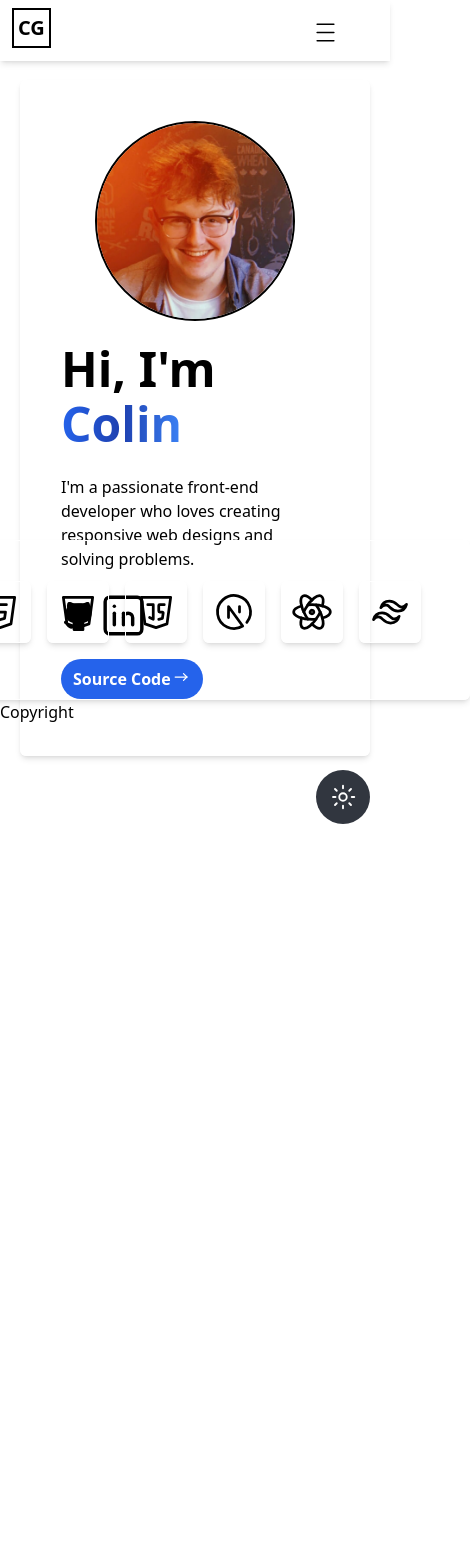
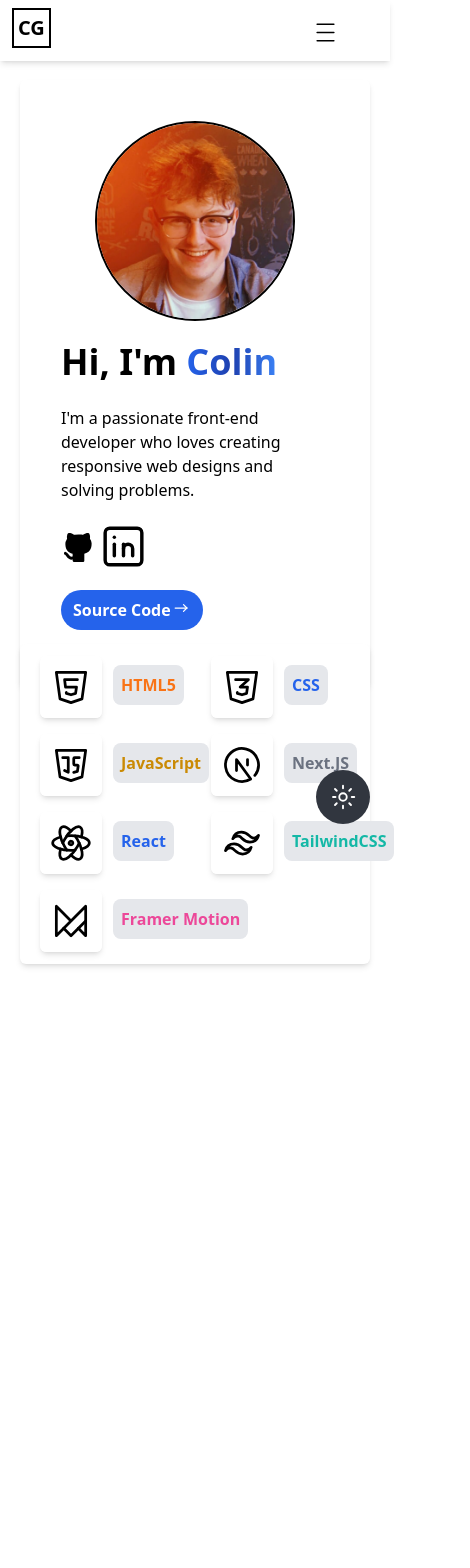
Before and after one commit to colinguinane1/old-portfolio-1, a Next.js app: page / in a window 390 px wide. Shown: the top 1568 px of the page, 470 px wide, since content can reach past the window. Built offline with nearby package versions, Linux system fonts and the light colour scheme.

Commit message:
techstack component working and looking good - is responsive

```diff
--- a/src/app/components/Footer.jsx
+++ b/src/app/components/Footer.jsx
@@ -1,9 +1,13 @@
 const Footer = () => {
-    return(
-      <footer className='h-[200vh]'>
-        <h1>Copyright</h1>
-      </footer>
-    )
-}
+  return (
+    <footer className="h-[50vh]">
+      <div className='dark:bg-[#31363F] bg-black text-white dark:text-gray-500 bottom-0 mt-[100vh] h-full'>
+        <div className='text-center mt-20'>
+        <h1>Copyright ©2024 Colin Guinane - All rights reserved</h1>
+        </div>
+      </div>
+    </footer>
+  );
+};
 
-export default Footer
+export default Footer;
--- a/src/app/components/Index.jsx
+++ b/src/app/components/Index.jsx
@@ -17,9 +17,7 @@ function Index() {
             <Navbar />
             <LandingCard />
             <TechStack />
-            <footer>
             <Footer />
-            </footer>
             <button onClick={toggleDarkMode} className='fixed hover:p-4 bottom-0 right-0 mb-5 mr-5 bg-[#31363F] dark:bg-white dark:text-black text-white p-3 rounded-full'>
             <svg xmlns="http://www.w3.org/2000/svg" class="icon icon-tabler icon-tabler-brightness-up dark:stroke-black" width="30" height="30" viewBox="0 0 24 24" stroke-width="1.5" stroke="#ffffff" fill="none" stroke-linecap="round" stroke-linejoin="round">
   <path stroke="none" d="M0 0h24v24H0z" fill="none"/>
--- a/src/app/components/LandingCard.jsx
+++ b/src/app/components/LandingCard.jsx
@@ -3,7 +3,7 @@ import Image from "next/image";
 function LandingCard() {
   return (
     <main className='flex flex-col items-center h-screen mx-5'>
-      <div className='border rounded-md shadow-md border-white dark:border-[#31363F] dark:bg-[#31363F] w-fit p-10 mt-20 flex flex-col md:flex-row items-center'>
+      <div className='border rounded-md shadow-md border-white dark:border-[#31363F] dark:bg-[#31363F] w-fit max-w-5xl p-10 mt-20 flex flex-col md:flex-row items-center'>
         <div className='order-2 md:order-1 md:text-left md:mr-4 mb-4 md:mb-0'>
           <h1 className='head_text text-left'>Hi, I&apos;m <span className='gradient_text'>Colin</span></h1><br></br>
           <p className='lg:max-w-5xl dark:text-white'>I&apos;m a passionate front-end developer who loves creating responsive web designs and solving problems.</p><br></br>
--- a/src/app/components/Navbar.jsx
+++ b/src/app/components/Navbar.jsx
@@ -11,7 +11,7 @@ const Navbar = () => {
     };
 
     return (
-        <main>
+        <main className='z-100'>
             <div id='navbar' className='fixed w-screen bg-white dark:bg-[#31363F] pt-4 border-b border-white dark:border-gray-900 shadow-md p-3'>
                 <ul className='flex justify-between mr-10 min-w-60 font-extrabold dark:text-white'>
                     <h1 className='font-extrabold text-xl -mt-2 border-2 p-1 text-black border-black dark:text-white dark:border-white'>CG</h1>
--- a/src/app/components/TechStack.jsx
+++ b/src/app/components/TechStack.jsx
@@ -1,12 +1,11 @@
-import Image from "next/image";
-
 const TechStack = () => {
   return (
-    <main className="flex flex-col items-center mx-5 -mt-96">
-      <div className="border rounded-md shadow-md border-white dark:border-[#31363F] dark:bg-[#31363F] p-10 mt-20 flex flex-col md:flex-row items-center justify-between">
-        <div className="order-2 md:order-1 md:text-left md:mr-4 mb-4 md:mb-0 flex">
+    <main className="flex flex-col items-center mx-5 md:mt-[-400px] -mt-[200px] lg:-mt-[400px]">
+    <div className="w-full max-w-[64rem] ">
+      <div className="grid grid-cols-2 md:grid-cols-4 gap-4 dark:bg-[#31363F] bg-white dark:border-[#31363F] border-gray shadow-md p-3 rounded-md">
           {/*HTML ICON CONTAINER*/}
-          <div className="border rounded-md shadow-md border-white dark:border-[#31363F] max-w-fit p-2 flex mx-2 hover:shadow-orange-500">
+          <div className="ts_css hover:shadow-orange-500 group">
+            <h1 className="ts_tooltip text-orange-500">HTML5</h1>
             <svg
               xmlns="http://www.w3.org/2000/svg"
               className="icon icon-tabler icon-tabler-brand-html5 dark:stroke-white hover:stroke-orange-500 dark:hover:stroke-orange-500"
@@ -26,7 +25,8 @@ const TechStack = () => {
           </div>
 
           {/*CSS ICON */}
-          <div className="border rounded-md shadow-md border-white dark:border-[#31363F] max-w-fit p-2 flex mx-2 hover:shadow-blue-600">
+          <div className="ts_css hover:shadow-blue-600 group">
+          <h1 className="ts_tooltip text-blue-600">CSS</h1>
             <svg
               xmlns="http://www.w3.org/2000/svg"
               className="icon icon-tabler icon-tabler-brand-css3 hover:stroke-blue-600 dark:stroke-white dark:hover:stroke-blue-600 "
@@ -46,10 +46,11 @@ const TechStack = () => {
           </div>
 
           {/*JS ICON */}
-          <div className="border rounded-md shadow-md border-white dark:border-[#31363F] max-w-fit p-2 flex mx-2 hover:shadow-yellow-300 ">
+          <div className="ts_css hover:shadow-yellow-300 group">
+          <h1 className="ts_tooltip dark:text-yellow-300 text-yellow-600">JavaScript</h1>
             <svg
               xmlns="http://www.w3.org/2000/svg"
-              class="icon icon-tabler icon-tabler-brand-javascript dark:stroke-white dark:stroke-white hover:stroke-yellow-600 dark:hover:stroke-yellow-600"
+              class="icon icon-tabler icon-tabler-brand-javascript dark:stroke-white hover:stroke-yellow-300 dark:hover:stroke-yellow-300"
               className=""
               width="44"
               height="44"
@@ -68,7 +69,8 @@ const TechStack = () => {
           </div>
 
           {/*NEXTJS ICON */}
-          <div className="border rounded-md shadow-md border-white dark:border-[#31363F] max-w-fit p-2 flex mx-2 hover:shadow-gray-500 ">
+          <div className="ts_css hover:shadow-gray-500 group ">
+          <h1 className="ts_tooltip text-gray-500">Next.JS</h1>
             <svg
               xmlns="http://www.w3.org/2000/svg"
               class="icon icon-tabler icon-tabler-brand-nextjs dark:stroke-white dark:hover:stroke-gray-500 hover:stroke-gray-500"
@@ -88,10 +90,11 @@ const TechStack = () => {
           </div>
 
           {/*REACT ICON */}
-          <div className="border rounded-md shadow-md border-white dark:border-[#31363F] max-w-fit p-2 flex mx-2 hover:shadow-blue-600 ">
+          <div className="ts_css hover:shadow-blue-600 group ">
+          <h1 className="ts_tooltip text-blue-600">React</h1>
             <svg
               xmlns="http://www.w3.org/2000/svg"
-              class="icon icon-tabler icon-tabler-brand-react"
+              class="icon icon-tabler icon-tabler-brand-react dark:stroke-white dark:hover:stroke-blue-600 hover:stroke-blue-600"
               className="dark:stroke-white dark:hover:stroke-blue-600 hover:stroke-blue-600"
               width="44"
               height="44"
@@ -114,11 +117,12 @@ const TechStack = () => {
           </div>
 
           {/*TAILWIND ICON */}
-          <div className="border rounded-md shadow-md border-white dark:border-[#31363F] max-w-fit p-2 flex mx-2 hover:shadow-teal-400 ">
+          <div className="ts_css hover:shadow-teal-400 group">
+          <h1 className="ts_tooltip text-teal-500">TailwindCSS</h1>
             <svg
               xmlns="http://www.w3.org/2000/svg"
-              class="icon icon-tabler icon-tabler-brand-tailwind"
-              className='dark:stroke-white hover:stroke-teal-400 dark:hover:stroke-teal-400'
+              class="icon icon-tabler icon-tabler-brand-tailwind dark:stroke-white hover:stroke-teal-400 dark:hover:stroke-teal-400"
+              className="dark:stroke-white hover:stroke-teal-400 dark:hover:stroke-teal-400"
               width="44"
               height="44"
               viewBox="0 0 24 24"
@@ -132,6 +136,27 @@ const TechStack = () => {
               <path d="M11.667 6c-2.49 0 -4.044 1.222 -4.667 3.667c.933 -1.223 2.023 -1.68 3.267 -1.375c.71 .174 1.217 .68 1.778 1.24c.916 .912 2 1.968 4.288 1.968c2.49 0 4.044 -1.222 4.667 -3.667c-.933 1.223 -2.023 1.68 -3.267 1.375c-.71 -.174 -1.217 -.68 -1.778 -1.24c-.916 -.912 -1.975 -1.968 -4.288 -1.968zm-4 6.5c-2.49 0 -4.044 1.222 -4.667 3.667c.933 -1.223 2.023 -1.68 3.267 -1.375c.71 .174 1.217 .68 1.778 1.24c.916 .912 1.975 1.968 4.288 1.968c2.49 0 4.044 -1.222 4.667 -3.667c-.933 1.223 -2.023 1.68 -3.267 1.375c-.71 -.174 -1.217 -.68 -1.778 -1.24c-.916 -.912 -1.975 -1.968 -4.288 -1.968z" />
             </svg>
           </div>
+
+          {/*FRAMER MOTION ICON */}
+          <div className="ts_css hover:shadow-pink-500 group">
+          <h1 className="ts_tooltip text-pink-500">Framer Motion</h1>
+            <svg
+              xmlns="http://www.w3.org/2000/svg"
+              class="icon icon-tabler icon-tabler-brand-framer-motion dark:stroke-white dark:hover:stroke-pink-500 stroke-black hover:stroke-pink-500 "
+              width="44"
+              height="44"
+              viewBox="0 0 24 24"
+              stroke-width="1.5"
+              stroke="#2c3e50"
+              fill="none"
+              stroke-linecap="round"
+              stroke-linejoin="round"
+            >
+              <path stroke="none" d="M0 0h24v24H0z" fill="none" />
+              <path d="M12 12l-8 -8v16l16 -16v16l-4 -4" />
+              <path d="M20 12l-8 8l-4 -4" />
+            </svg>
+          </div>
         </div>
       </div>
     </main>
--- a/src/app/globals.css
+++ b/src/app/globals.css
@@ -25,7 +25,7 @@ body{
 }
 
 .head_text{
-  @apply mt-5 text-5xl font-extrabold leading-[1.15] text-black dark:text-white sm:text-6xl;
+  @apply mt-5 text-4xl font-extrabold leading-[1.15] text-black dark:text-white sm:text-6xl;
 }
 .gradient_text{
   @apply bg-gradient-to-r from-blue-600 via-blue-800 to-blue-500 inline-block text-transparent bg-clip-text
@@ -38,6 +38,12 @@ body{
   @apply dark:text-white;
   transition: 0s ease;
 
+}
+.ts_css{
+  @apply border rounded-md shadow-md border-white dark:border-[#31363F] max-w-fit p-2 flex mx-2
+}
+.ts_tooltip{
+  @apply absolute ml-16 font-extrabold scale-100 md:scale-0 lg:scale-0 group-hover:scale-100 dark:bg-[#222831]  bg-gray-200 p-2 rounded-lg
 }
 
 .svg_hover:hover{
```
